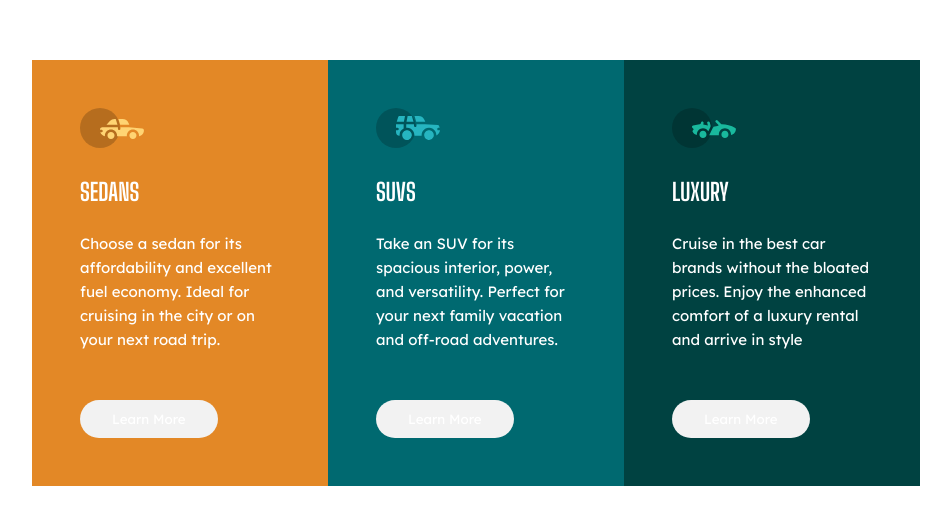
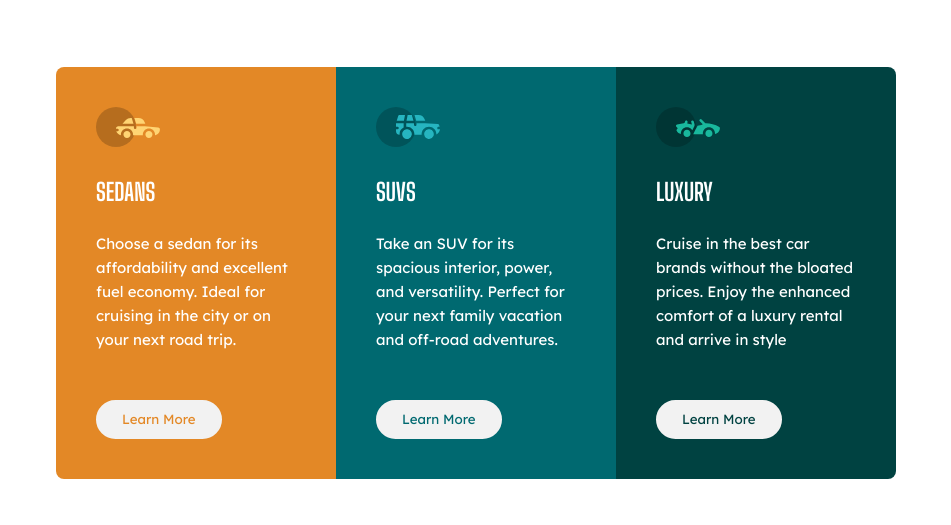
Before and after one commit to chavus/bootcamp12g, a plain HTML site: page s6-2-css-sass/index.html in a window 1280 px wide. Shown: the part 127-652 px from the top of the page, without its empty margins (164-1115 px from the left). Drawn offline with Linux system fonts and the light colour scheme.

Commit message:
s6 css sass

```diff
--- a/s6-2-css-sass/css/style.scss
+++ b/s6-2-css-sass/css/style.scss
@@ -11,6 +11,13 @@ $colors:("orange":$bright-orange, "dark-cyan":$dark-cyan, "v-dark-cyan":$very-da
 @each $name, $color in $colors{
     .c-#{$name}{
         background-color: $color;
+        button{
+            color: $color;
+        }
+        button:hover{
+            background-color: $color;
+            color: hsl(0, 0%, 95%);
+        }
     }
 }
 
@@ -21,14 +28,23 @@ $colors:("orange":$bright-orange, "dark-cyan":$dark-cyan, "v-dark-cyan":$very-da
 }
 
 main{
+    // border: 3px solid red;
     width: 100vw;
-    height: 100vh;
+    margin-top: 1rem;
+    margin-bottom: 1rem;
+    box-sizing: border-box;
     display: flex;
     flex-direction: column;
     align-items: center;
     section{
         width: 200px;
-        padding: 3rem;
+        padding: 2.5rem;
+        &:first-of-type{
+            border-radius: .5rem .5rem 0 0 ;
+        }
+        &:last-of-type{
+            border-radius: 0 0 .5rem .5rem;
+        }
         h2{
             font-family: 'Big Shoulders Display', cursive;
             margin-top: 1.6rem;
@@ -41,8 +57,8 @@ main{
         button{
             margin-top: 3rem;
             background-color:hsl(0, 0%, 95%) ;
-            padding: .7rem 2rem;
-            border:none;
+            padding: .6rem 1.5rem;
+            border:2px solid hsl(0, 0%, 95%);
             border-radius: 3rem;
         }
 
@@ -51,8 +67,17 @@ main{
 
 @media only screen and (min-width:768px){
     main{
+        height: 100vh;
+        margin: 0;
         flex-direction: row;
         justify-content: center;
         align-items: center;
+        section:first-of-type{
+            border-radius: .5rem 0 0 .5rem;
+        }
+        section:last-of-type{
+            border-radius: 0 .5rem .5rem 0;
+        }
     }
+
 }
```
Also changed, not shown: index.html (+2 -1 lines), s6-2-css-sass/css/style.css, 1 other file.
